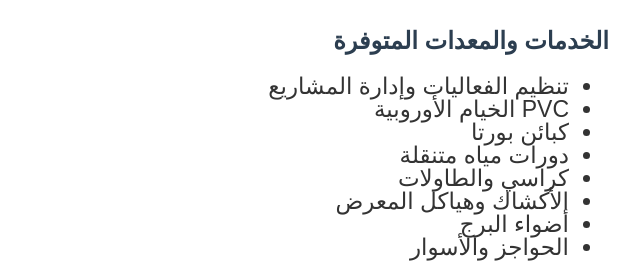
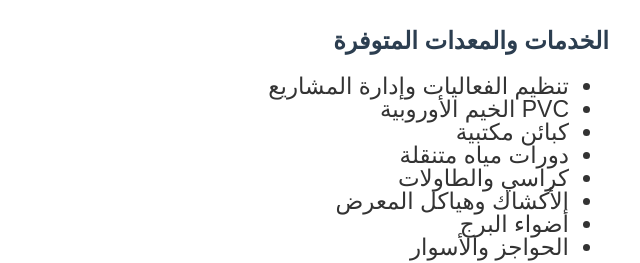
Before and after one commit to rako008/nelover, a plain HTML site: page index-ar.html in a window 1280 px wide. Shown: the part 1172-1435 px from the top of the page, 581-1221 px from the left. Drawn offline with Linux system fonts and the light colour scheme.

Commit message:
Update index-ar.html

```diff
--- a/index-ar.html
+++ b/index-ar.html
@@ -150,7 +150,7 @@ html[lang="ar"] #about p {
 <div class="container">
   <section id="about"><h2>من نحن</h2><p>نيلوفر لتنظيم الفعاليات هي شركة متخصصة في إدارة وتنظيم الفعاليات وتقدم خدماتها في جميع أنحاء المملكة العربية السعودية. نمتلك خبرة واسعة في تخطيط وتنظيم وتنفيذ مختلف أنواع الفعاليات، سواء كانت فعاليات حكومية أو مؤتمرات وشركات، أو مهرجانات ومعارض واحتفالات خاصة.
 
-نوفّر مجموعة شاملة من المعدات عالية الجودة للإيجار، مثل خيام PVC، دورات المياه المتنقلة، الكراسي والطاولات، الأسوار، الأكشاك، وأبراج الإضاءة. نضمن من خلالها تقديم تجربة تنظيم احترافية ومتكاملة.
+نوفّر مجموعة شاملة من المعدات عالية الجودة للإيجار، مثل خيم PVC، دورات المياه المتنقلة، الكراسي والطاولات، الأسوار، الأكشاك، وأبراج الإضاءة. نضمن من خلالها تقديم تجربة تنظيم احترافية ومتكاملة.
 
 فريقنا يتمتع بالخبرة والاحترافية، وملتزم بتحويل الأفكار إلى فعاليات مميزة وناجحة، مهما كان حجم الحدث أو موقعه أو تحدياته. من الرياض إلى جدة، ومن العلا إلى نيوم، نحن شركاؤكم في النجاح.
 
@@ -162,8 +162,8 @@ html[lang="ar"] #about p {
   <section id="services"><h2>الخدمات والمعدات المتوفرة</h2>
      <ul>
         <li>تنظيم الفعاليات وإدارة المشاريع</li>
-        <li>PVC الخيام الأوروبية</li>
-        <li>كبائن بورتا</li>
+        <li>PVC الخيم الأوروبية</li>
+        <li>كبائن مكتبية</li>
         <li>دورات مياه متنقلة</li>
         <li>كراسي والطاولات</li>
         <li>الأكشاك وهياكل المعرض</li>
```
